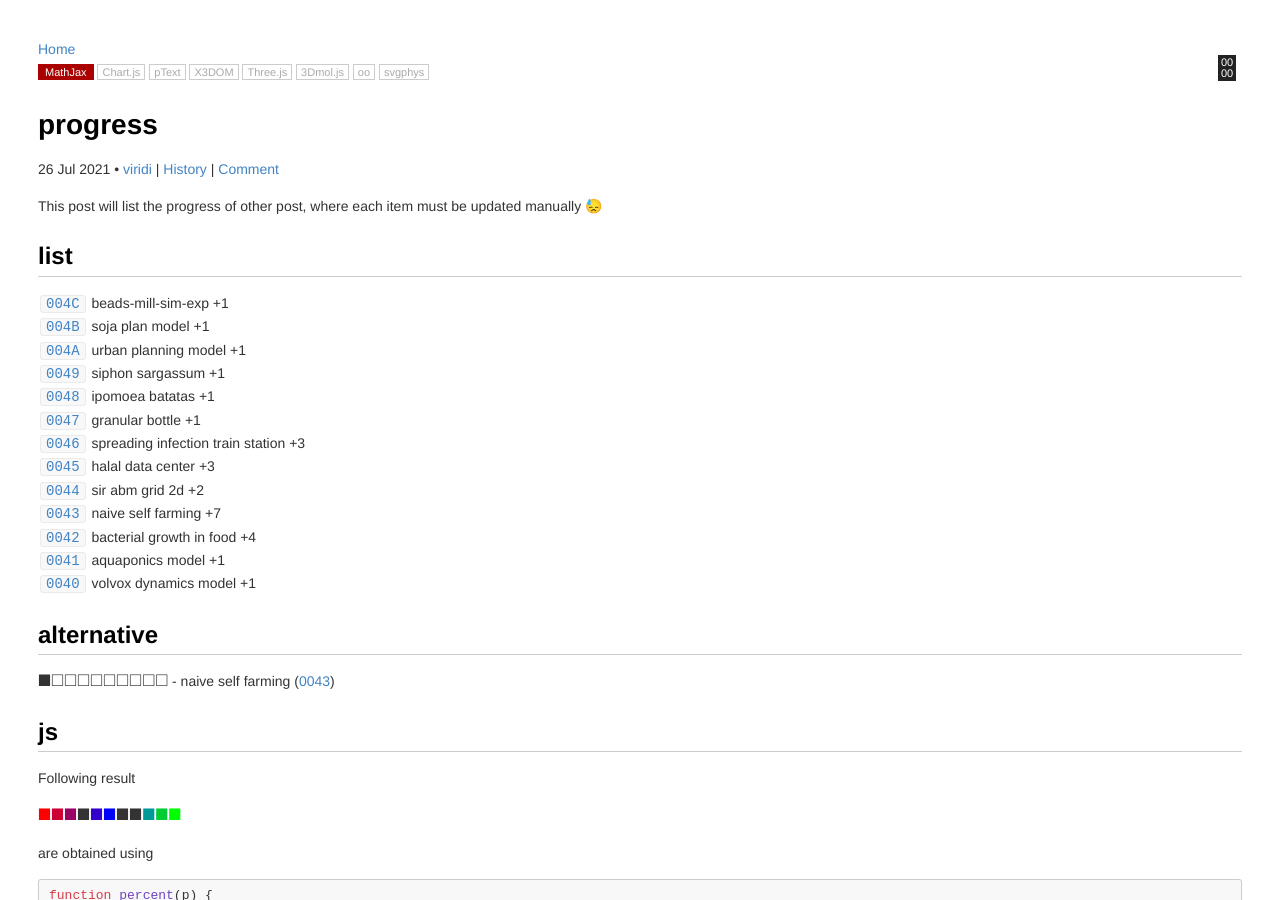
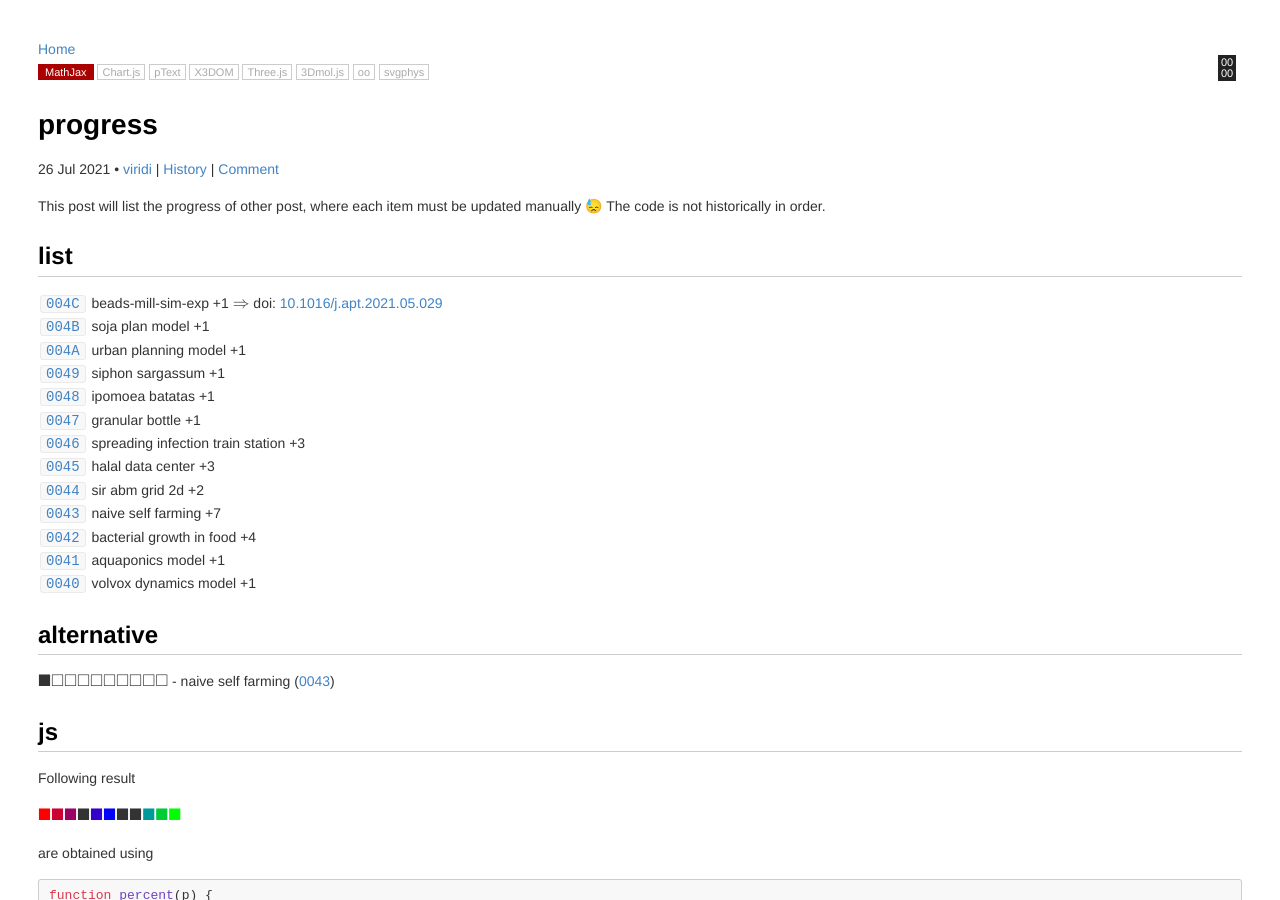
Before and after one commit to dudung/butir, a Jekyll site: the page built from _posts/0/00/2021-07-02-progress.md, in a window 1280 px wide and 900 px high. Built offline with Jekyll 4.4.1, drawn with Linux system fonts in a browser that asks for light colours; emoji names are drawn with the system emoji font; formulas are drawn with MathJax 3.

Commit message:
new, fin

```diff
--- a/_posts/0/00/2021-07-02-progress.md
+++ b/_posts/0/00/2021-07-02-progress.md
@@ -13,16 +13,16 @@ oo: false
 svgphys: false
 category: item
 tags: ["progress", "butir"]
-date: 2021-07-26 15:14:00 +07
+date: 2021-07-26 21:54:00 +07
 permalink: /0002
 src: https://github.com/dudung/butir/commits/main/_posts/0/00/2021-07-02-progress.md
 twitter_username: 6unpnp
 nodes: ['0000']
 ---
-This post will list the progress of other post, where each item must be updated manually :sweat:
+This post will list the progress of other post, where each item must be updated manually :sweat: The code is not historically in order.
 
 ## list
-[`004C`](004C) beads-mill-sim-exp +1 \
+[`004C`](004C) beads-mill-sim-exp +1 $\Rightarrow$ doi: [10.1016/j.apt.2021.05.029](https://doi.org/10.1016/j.apt.2021.05.029) \
 [`004B`](004B) soja plan model +1 \
 [`004A`](004A) urban planning model +1 \
 [`0049`](0049) siphon sargassum +1 \
```
